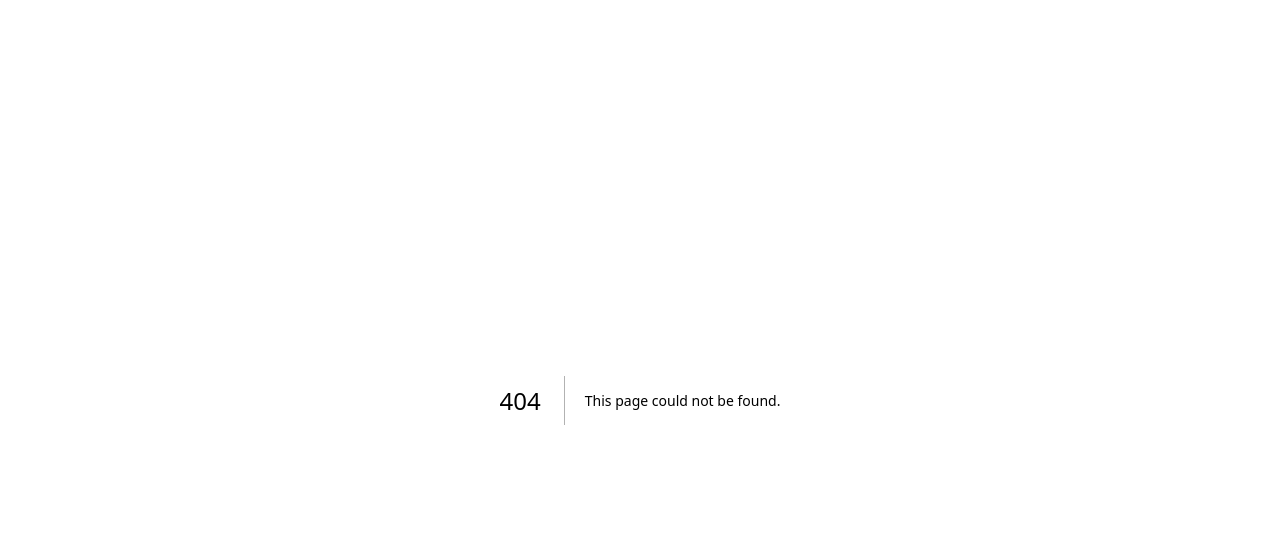
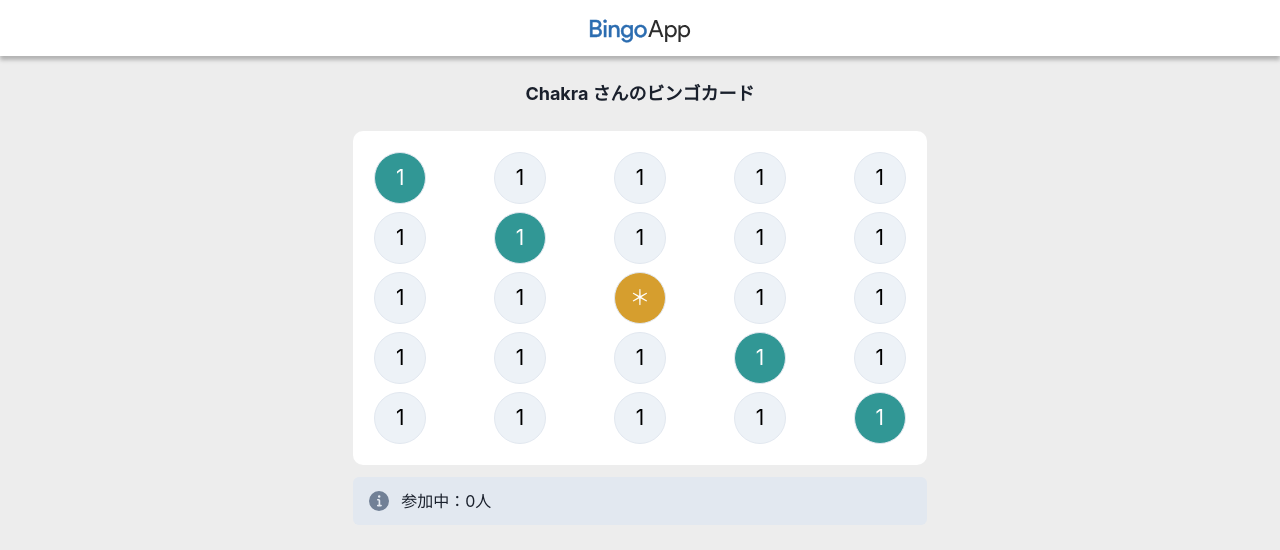
Before and after one commit to kaito071831/BingoGame, a Next.js app: page /bingo in a window 1280 px wide. Before the commit this address had no page. Shown: the top 550 px of the page. Built offline with nearby package versions, Linux system fonts and the light colour scheme.

Commit message:
ビンゴカード作成した

```diff
--- /dev/null
+++ b/components/Bingo/BingoCard.tsx
@@ -0,0 +1,41 @@
+import React, { useEffect } from 'react';
+import { Box, Container, Flex } from "@chakra-ui/react";
+import { BingoNumber } from './BingoNumber';
+import { ArraySplit } from "../../utils/arraySplit";
+
+type BingoRow = {
+    bingoNumber: number;
+    isHit: boolean;
+}
+
+export const BingoCard: React.FC = () => {
+    const [bingoCard, setBingoCard] = React.useState<BingoRow[][]>([]);
+    const bingoItems = bingoCard.map((bingoRecord, index1) => {
+        return (
+            <Flex justifyContent="space-between" gap="8px" key={index1}>
+                {bingoRecord.map((bingoRow, index2) => {
+                    if(index1 === 2 && index2 === 2) {
+                        return <BingoNumber type="center" key={index2} />
+                    }
+                    return <BingoNumber type={bingoRow.isHit ? "hitNumber" : "normalNumber"} key={index2} bingoNumber={bingoRow.bingoNumber} />
+             })}
+            </Flex>
+        )
+    });
+
+    useEffect(() => {
+        // これはデバッグ用のテストデータです
+        const newBingoCard = ArraySplit((new Array(25)).fill(Object.assign({}, {bingoNumber: 1, isHit: false}), 0, 25), 5).map((bingoRecord, index1) => {
+            return bingoRecord.map((bingoRow, index2) => {
+                if(index2 === index1)
+                    return {bingoNumber: bingoRow.bingoNumber, isHit: true};
+                return bingoRow;
+            })
+        });
+        setBingoCard(newBingoCard);
+    }, []);
+
+    return (
+        <Flex w="full" bg="#fff" borderRadius="10px" p="21px" gap="8px" flexDirection="column">{bingoItems}</Flex>
+    )
+}
--- /dev/null
+++ b/components/Bingo/BingoNumber.tsx
@@ -0,0 +1,31 @@
+import React from 'react';
+import { Box, Container, Flex } from "@chakra-ui/react";
+
+type BingoNumberProps = {
+    type: "normalNumber" | "hitNumber";
+    bingoNumber: number;
+}
+type BingoCenterProps = {
+    type: "center";
+}
+type Props = BingoNumberProps | BingoCenterProps;
+
+const isBingoCenter = (props: Props): props is BingoCenterProps => props.type === "center";
+
+export const BingoNumber: React.FC<Props> = (props) => {
+    return (
+        <Flex bg={props.type === "hitNumber" ? "#319795" : props.type === "center" ? "#D69E2E" : "#EDF2F7"}
+          border="1px solid #E2E8F0"
+          borderRadius="50%"
+          alignItems="center"
+          justifyContent="center"
+          w="2.5em"
+          h="2.5em"
+          fontSize="1.3em"
+          color={props.type !== "normalNumber" ? "#fff" : "#000"}>
+            {
+                isBingoCenter(props) ? "＊" : props.bingoNumber
+            }
+        </Flex>
+    )
+};
--- /dev/null
+++ b/pages/bingo.tsx
@@ -0,0 +1,33 @@
+import { NextPage } from "next";
+import { Header } from "../components/header";
+import { BingoCard } from "../components/Bingo/BingoCard";
+import { Alert, AlertIcon, Box, Center, Container, Flex, Text } from "@chakra-ui/react";
+import Head from "next/head";
+
+const BingoPage: NextPage = () => {
+    return (
+        <>
+            <Head>
+                <title>Bingo</title>
+            </Head>
+            <Header />
+            <Box as="main">
+                <Container>
+                    <Center flexDirection="column">
+                        <Box p="24px">
+                            <Text fontSize="lg" fontWeight="bold">Chakra さんのビンゴカード</Text>
+                        </Box>
+                        <BingoCard />
+                        <Box w="full" mt="12px">
+                            <Alert status="info" bg="#E2E8F0" w="full" borderRadius="6px">
+                                <AlertIcon color="#718096" />
+                                参加中：0人
+                            </Alert>
+                        </Box>
+                    </Center>
+                </Container>
+            </Box>
+        </>
+    );
+}
+export default BingoPage;
--- /dev/null
+++ b/utils/arraySplit.ts
@@ -0,0 +1,7 @@
+export function ArraySplit<T>(arr: T[], splitNumber: number) {
+    return arr.reduce((prev: T[][], current, index) => {
+        if(index % splitNumber == 0)
+            return [...prev, [current]];
+        return [...prev.slice(0, -1), [...prev.slice(-1)[0], current]];
+    }, []);
+}
```
